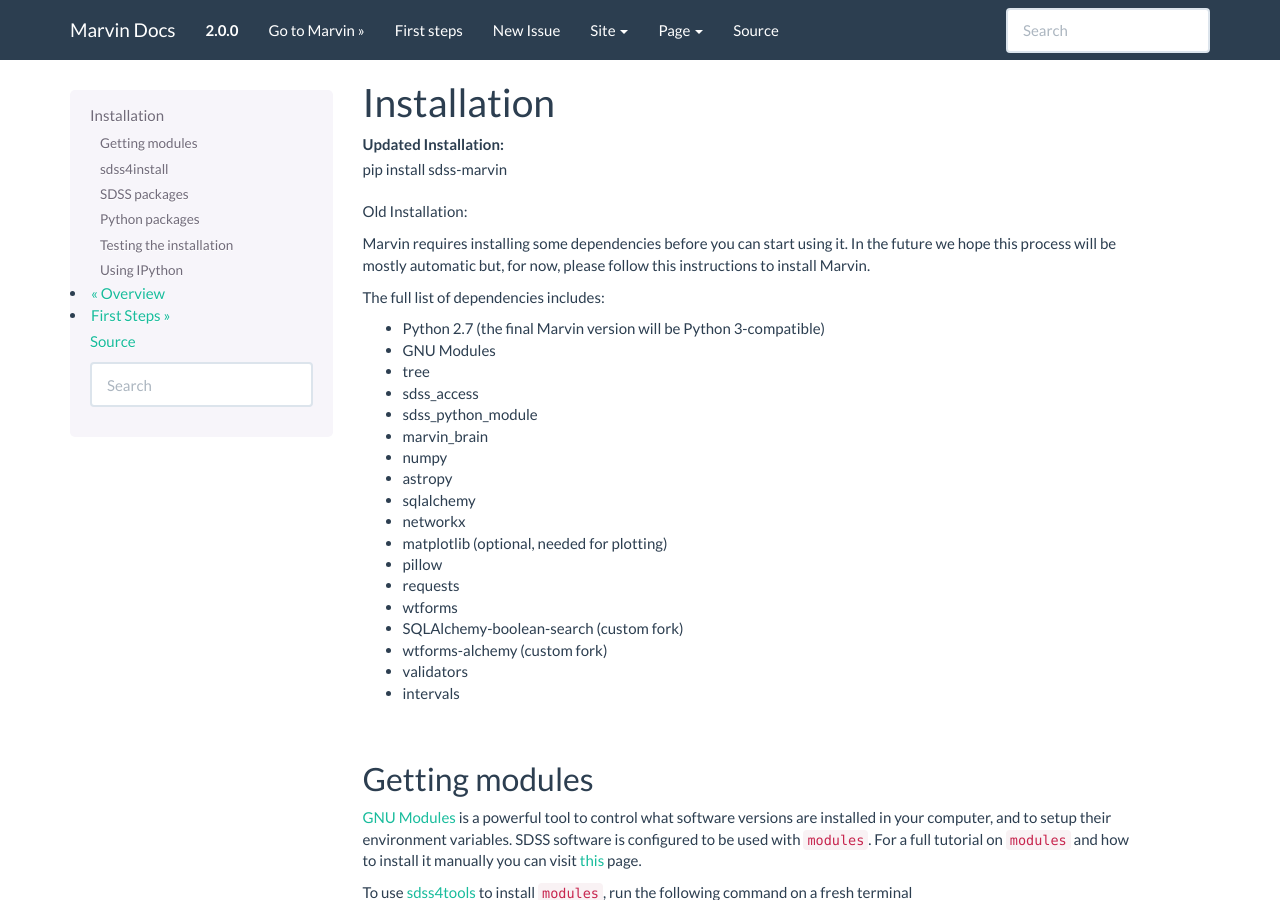
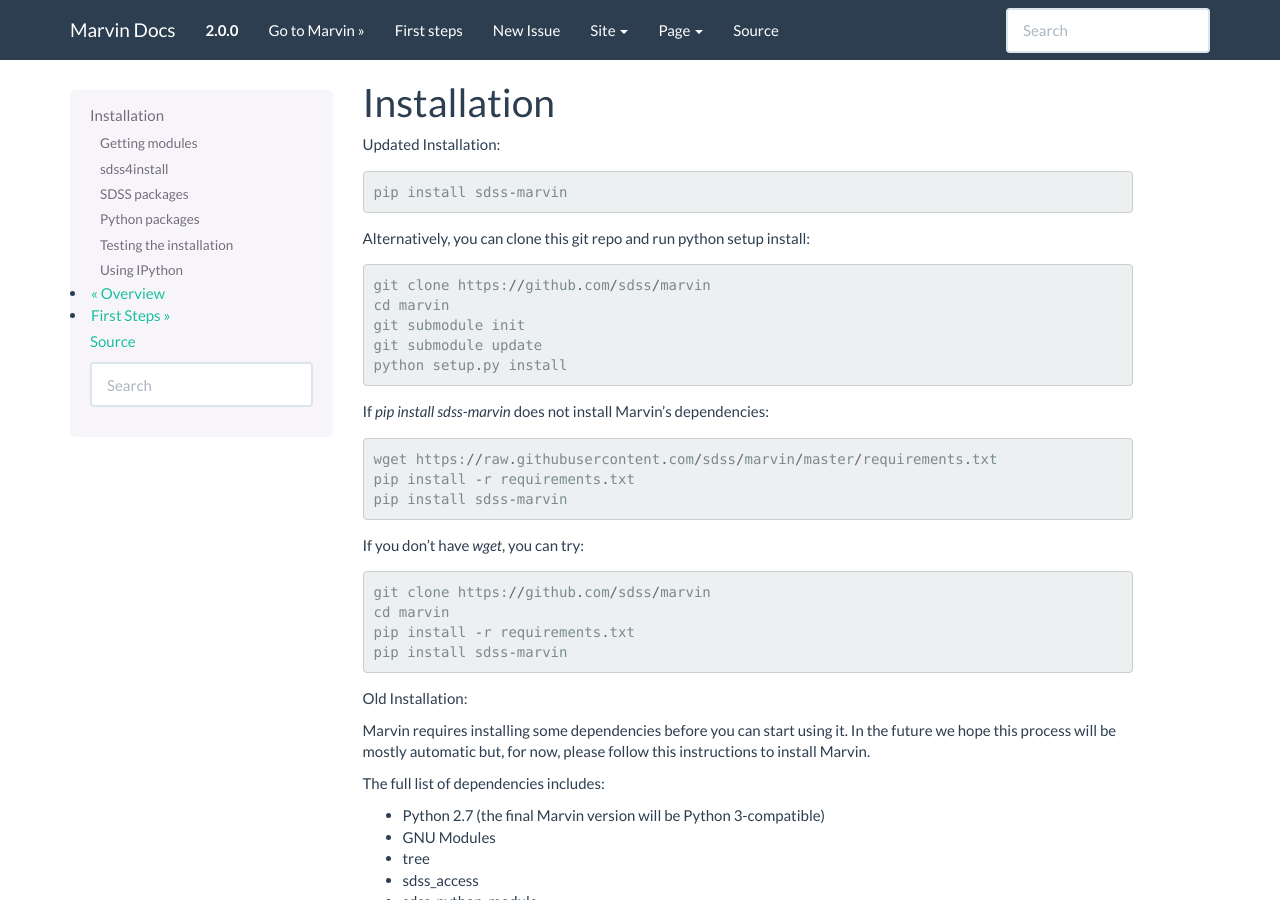
Before and after one commit to sdss/marvin, a Sphinx documentation site: the page built from docs/sphinx/installation.rst, in a window 1280 px wide and 900 px high. Built offline with Sphinx 7.4.7, drawn with Linux system fonts in a browser that asks for light colours; pages that are not in the unit, such as notebooks, are missing from menus.

Commit message:
adds installation instructions if pip install sdss-marvin doesn't install dependencies

```diff
--- a/docs/sphinx/installation.rst
+++ b/docs/sphinx/installation.rst
@@ -3,6 +3,29 @@
 ============
 
 Updated Installation:
+::
+
+    pip install sdss-marvin
+
+Alternatively, you can clone this git repo and run python setup install::
+
+    git clone https://github.com/sdss/marvin
+    cd marvin
+    git submodule init
+    git submodule update
+    python setup.py install
+
+If `pip install sdss-marvin` does not install Marvin's dependencies::
+
+    wget https://raw.githubusercontent.com/sdss/marvin/master/requirements.txt
+    pip install -r requirements.txt
+    pip install sdss-marvin
+
+If you don't have `wget`, you can try::
+
+    git clone https://github.com/sdss/marvin
+    cd marvin
+    pip install -r requirements.txt
     pip install sdss-marvin
 
 Old Installation:
```
Also changed, not shown: README.md (+13 -0 lines).
